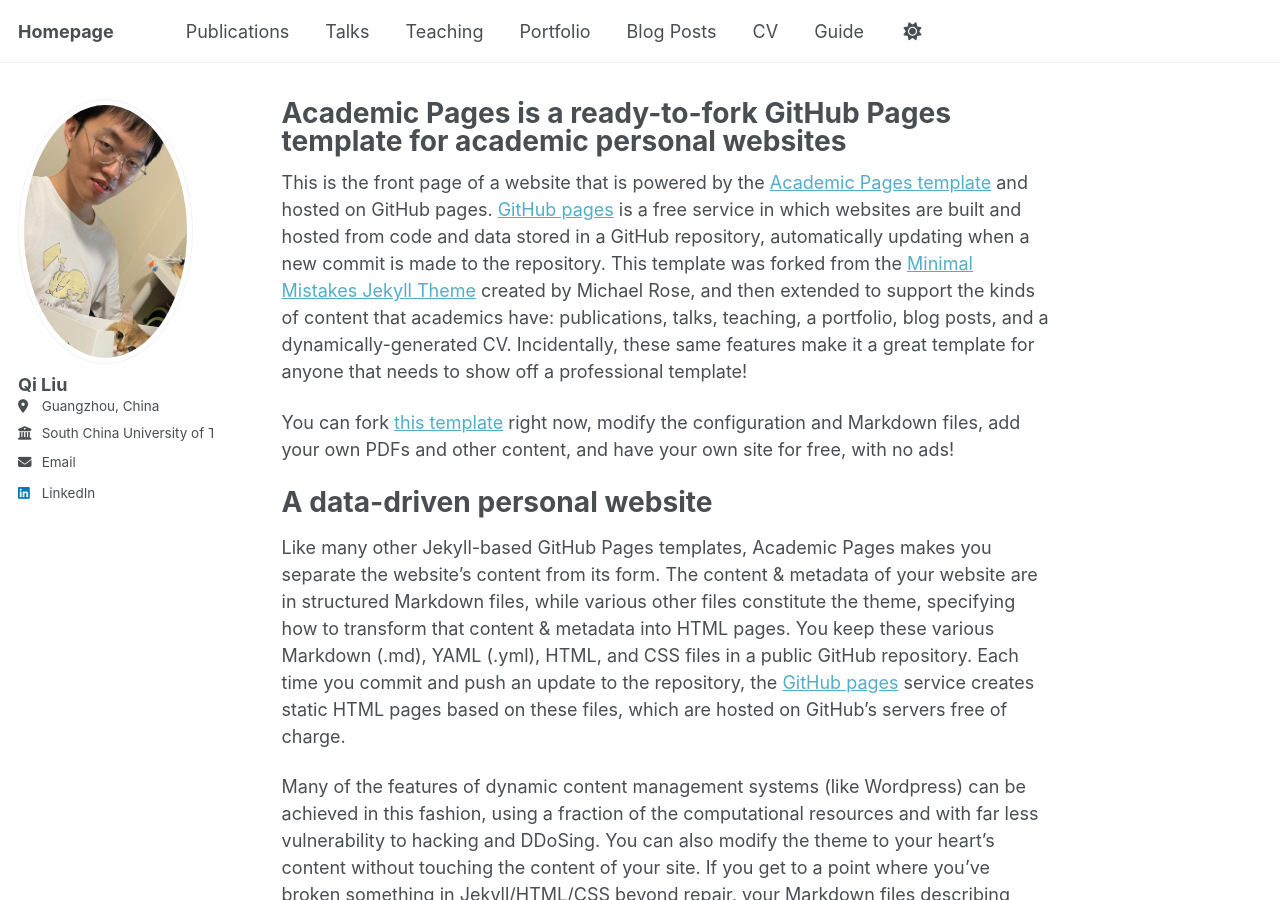
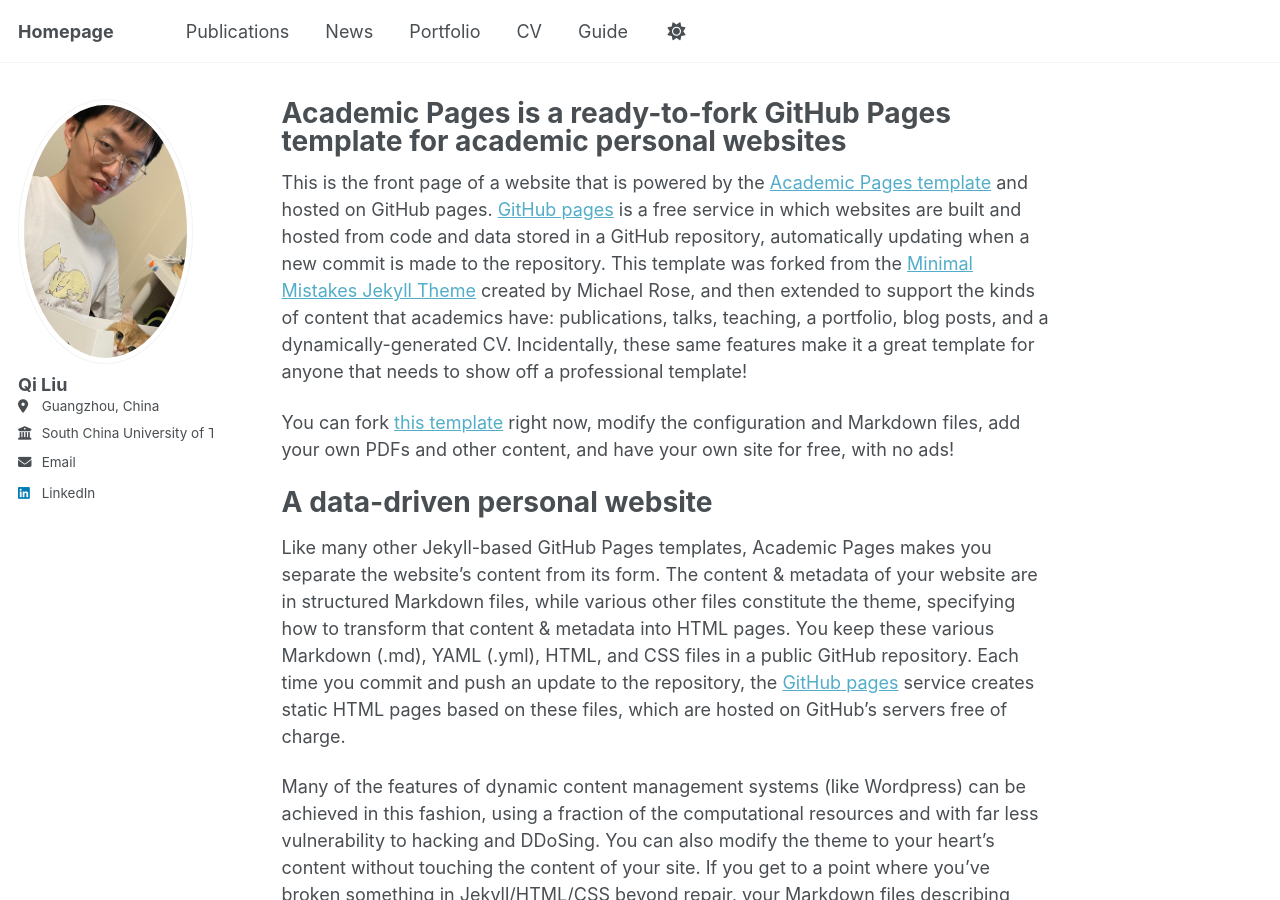
Before and after one commit to qiliu0701/qiliu0701.github.io, a Jekyll site: the page built from _pages/about.md, in a window 1280 px wide and 900 px high. Built offline with Jekyll 4.4.1, drawn with Linux system fonts in a browser that asks for light colours; a script that is not in the unit is left out.

Commit message:
Update navigation.yml

```diff
--- a/_data/navigation.yml
+++ b/_data/navigation.yml
@@ -11,17 +11,17 @@ main:
   - title: "Publications"
     url: /publications/
 
-  - title: "Talks"
+  - title: "News"
     url: /talks/
 
-  - title: "Teaching"
-    url: /teaching/
+  # - title: "Teaching"
+  #   url: /teaching/
 
   - title: "Portfolio"
     url: /portfolio/
 
-  - title: "Blog Posts"
-    url: /year-archive/
+  # - title: "Blog Posts"
+  #   url: /year-archive/
 
   - title: "CV"
     url: /cv/
```
